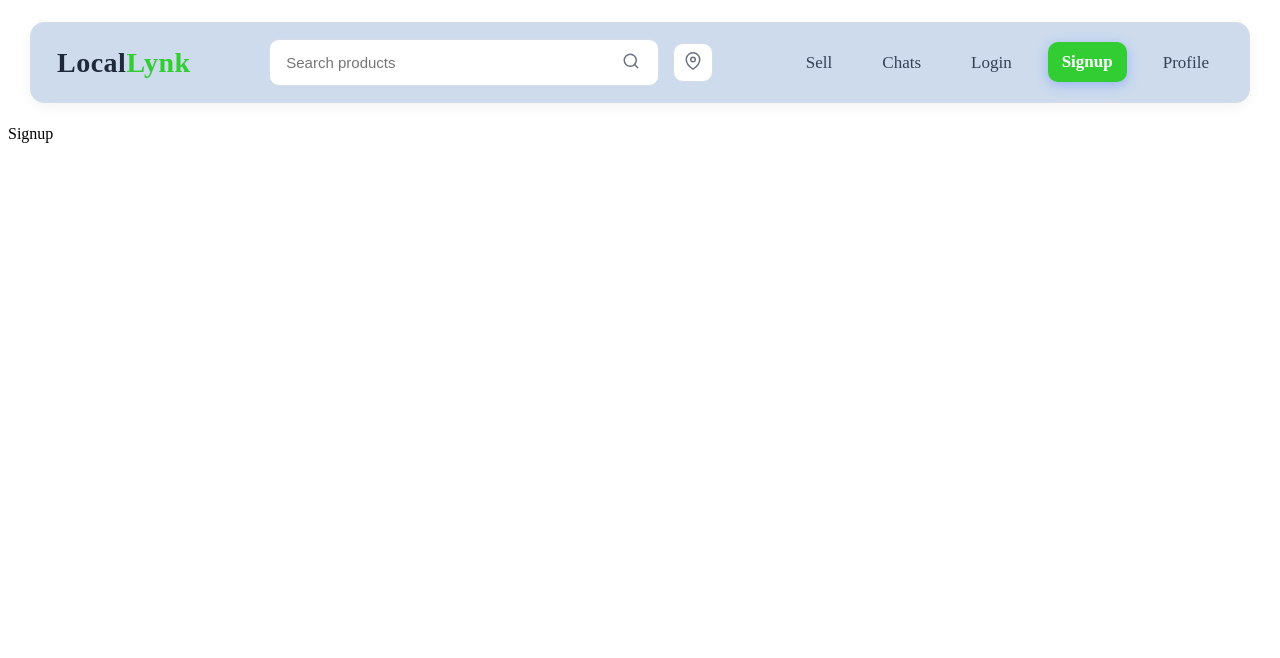
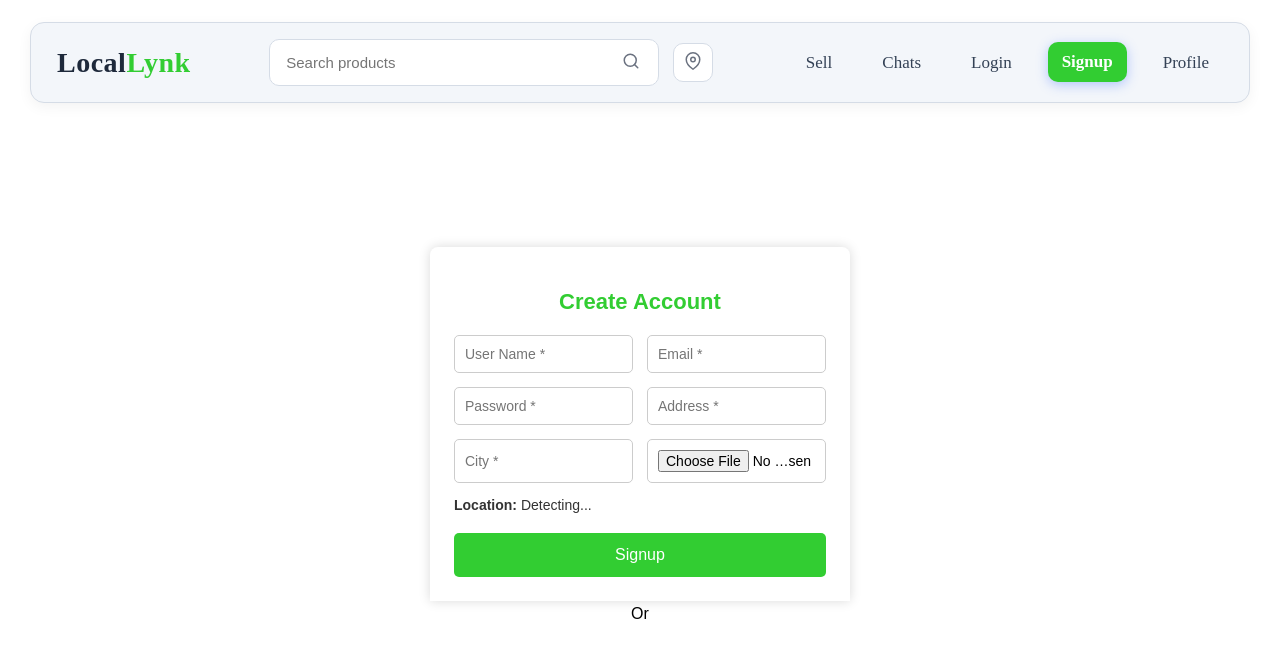
Before and after one commit to Nithish-2809/locallynk-frontend, a React (Vite) app: page /signup in a window 1280 px wide. Shown: the top 658 px of the page. Built offline with nearby package versions, Linux system fonts and the light colour scheme; no server answers.

Commit message:
added signup and signup with google features

```diff
--- a/package.json
+++ b/package.json
@@ -11,8 +11,10 @@
   },
   "dependencies": {
     "@react-google-maps/api": "^2.20.7",
+    "@react-oauth/google": "^0.12.2",
     "axios": "^1.13.2",
     "framer-motion": "^12.23.24",
+    "jwt-decode": "^4.0.0",
     "react": "^19.2.0",
     "react-dom": "^19.2.0",
     "react-hook-form": "^7.66.1",
--- a/src/Styles/Auth.css
+++ b/src/Styles/Auth.css
@@ -0,0 +1,107 @@
+/* PAGE CENTERING */
+.signup-container {
+  min-height: 100vh;
+  display: flex;
+  margin-top: -60px;
+  flex-direction: column;
+  justify-content: center;
+  align-items: center;
+  font-family: Arial, sans-serif;
+}
+
+/* MAIN FORM BOX */
+.signup-box {
+  width: 420px;
+  background: white;
+  padding: 24px;
+  border-radius: 8px 8px 0 0;
+  box-shadow: 0px 0px 12px rgba(0,0,0,0.15);
+
+  display: grid;
+  grid-template-columns: 1fr 1fr;
+  gap: 14px;
+  box-sizing: border-box;
+}
+
+/* TITLE */
+.signup-title {
+  grid-column: span 2;
+  text-align: center;
+  color: limegreen;
+  font-size: 22px;
+  font-weight: bold;
+  margin-bottom: 6px;
+}
+
+/* INPUT FIELDS */
+.signup-box input {
+  width: 100%;              /* ✅ FIX OVERFLOW */
+  padding: 10px;
+  border-radius: 5px;
+  border: 1px solid #ccc;
+  outline: none;
+  font-size: 14px;
+  box-sizing: border-box;   /* ✅ FIX WIDTH CALCULATION */
+}
+
+/* LOCATION TEXT */
+.coords {
+  grid-column: span 2;
+  font-size: 14px;
+  color: #333;
+}
+
+/* SIGNUP BUTTON */
+.signup-btn {
+  grid-column: span 2;
+  background: limegreen;
+  border: none;
+  color: white;
+  padding: 13px;
+  font-size: 16px;
+  border-radius: 5px;
+  cursor: pointer;
+  margin-top: 6px;
+}
+
+.signup-btn:hover {
+  background: #25a425;
+}
+
+/* GOOGLE SECTION */
+.google-wrapper {
+  width: 420px;
+  text-align: center;
+  padding: 14px;
+  border-radius: 0 0 8px 8px;
+  margin-top: -10px;   /* ✅ Pull closer to form */
+}
+
+
+/* GOOGLE TEXT */
+.google-wrapper p {
+  margin-bottom: 6px;
+  margin-top: 0;
+}
+
+/* CENTER BUTTON */
+
+
+
+/* MOBILE */
+@media (max-width: 500px) {
+  .signup-box,
+  .google-wrapper {
+    width: 95%;
+  }
+
+  .signup-box {
+    grid-template-columns: 1fr;
+  }
+
+  .signup-title,
+  .coords,
+  .signup-btn {
+    grid-column: span 1;
+  }
+}
--- a/src/Styles/Nav.css
+++ b/src/Styles/Nav.css
@@ -4,7 +4,7 @@
   align-items: center;
   justify-content: space-between;
 
-  background: #cddbed;
+  background: #f3f6fa;
   border: 1px solid #d5dce6;
   border-radius: 14px;
 
--- /dev/null
+++ b/src/Styles/Notification.css
@@ -0,0 +1,48 @@
+/* Notification Popup */
+.noti-popup {
+  position: fixed;
+  top: 25px;
+  right: 25px;
+
+  background: white;
+  padding: 14px 20px;
+
+  border-radius: 12px;
+  border: 1px solid #d5dce6;
+
+  font-size: 15px;
+  font-weight: 600;
+
+  box-shadow: 0 4px 14px rgba(0,0,0,0.12);
+
+  z-index: 9999;
+  animation: slideIn 0.3s ease, fadeOut 0.3s ease 2.5s forwards;
+}
+
+.noti-popup.success {
+  border-left: 6px solid limegreen;
+  color: #166534;
+}
+
+.noti-popup.error {
+  border-left: 6px solid red;
+  color: #b91c1c;
+}
+
+@keyframes slideIn {
+  from {
+    transform: translateX(120%);
+    opacity: 0;
+  }
+  to {
+    transform: translateX(0%);
+    opacity: 1;
+  }
+}
+
+@keyframes fadeOut {
+  to {
+    opacity: 0;
+    transform: translateX(120%);
+  }
+}
--- /dev/null
+++ b/src/components/Notification.jsx
@@ -0,0 +1,14 @@
+
+import "../Styles/Notification.css"
+
+const Notification = ({ type, message }) => {
+  return (
+    <div
+      className={`noti-popup ${type === "success" ? "success" : "error"}`}
+    >
+      {message}
+    </div>
+  );
+};
+
+export default Notification;
--- a/src/main.jsx
+++ b/src/main.jsx
@@ -2,11 +2,14 @@ import { StrictMode } from 'react'
 import { createRoot } from 'react-dom/client'
 import { BrowserRouter } from 'react-router-dom'
 import App from './App.jsx'
+import { GoogleOAuthProvider } from '@react-oauth/google';
 
 createRoot(document.getElementById('root')).render(
   <StrictMode>
+    <GoogleOAuthProvider clientId="518576783462-0jv2et0r1q59e97pc0n0m1j1n6aehjn0.apps.googleusercontent.com">
     <BrowserRouter>
     <App />
     </BrowserRouter>
+    </GoogleOAuthProvider>
   </StrictMode>,
 )
--- a/src/pages/Signup.jsx
+++ b/src/pages/Signup.jsx
@@ -1,9 +1,211 @@
-import React from 'react'
+import { useState, useEffect } from "react";
+import axios from "axios";
+import Notification from "../components/Notification";
+import "../Styles/Auth.css";
+import { GoogleLogin } from "@react-oauth/google";
+import { jwtDecode } from "jwt-decode";
 
-function Signup() {
+const Signup = () => {
+
+  const [popup, setPopup] = useState({ show: false, type: "", message: "" });
+  const [loading, setLoading] = useState(false);
+  const [googleData, setGoogleData] = useState(null);
+
+  const showPopup = (type, message) => {
+    setPopup({ show: true, type, message });
+    setTimeout(() => setPopup({ show: false, type: "", message: "" }), 10000);
+  };
+
+  const [formData, setFormData] = useState({
+    userName: "",
+    email: "",
+    password: "",
+    address: "",
+    city: "",
+    profilePic: null,
+    latitude: "",
+    longitude: "",
+  });
+
+  // 📍 GPS Auto-detection
+  useEffect(() => {
+    if (!navigator.geolocation) {
+      showPopup("error", "Geolocation not supported!");
+      return;
+    }
+
+    navigator.geolocation.getCurrentPosition(
+      (pos) => {
+        setFormData((prev) => ({
+          ...prev,
+          latitude: pos.coords.latitude,
+          longitude: pos.coords.longitude,
+        }));
+      },
+      () => showPopup("error", "Location permission denied")
+    );
+  }, []);
+
+  // ✅ INPUT HANDLING
+  const handleChange = (e) => {
+    const { name, value } = e.target;
+    setFormData((prev) => ({ ...prev, [name]: value }));
+  };
+
+  const handleFile = (e) =>
+    setFormData((prev) => ({ ...prev, profilePic: e.target.files[0] }));
+
+  // ✅ NORMAL + GOOGLE SIGNUP SUBMIT
+  const handleSubmit = async (e) => {
+    e.preventDefault();
+
+    if (!formData.userName || !formData.email || !formData.password || !formData.address || !formData.city) {
+      showPopup("error", "All fields are required!");
+      return;
+    }
+
+    try {
+      setLoading(true);
+
+      const data = new FormData();
+      data.append("userName", formData.userName);
+      data.append("email", formData.email);
+      data.append("password", formData.password);
+
+      data.append(
+        "location",
+        JSON.stringify({
+          type: "Point",
+          coordinates: [
+            Number(formData.longitude),
+            Number(formData.latitude),
+          ],
+          address: formData.address,
+          city: formData.city,
+        })
+      );
+
+      if (formData.profilePic) {
+        data.append("profilePic", formData.profilePic);
+      }
+
+      await axios.post(
+        "https://locallynk-production.up.railway.app/user/signup",
+        data
+      );
+
+      showPopup("success", "Signup Successful ✅");
+      setTimeout(() => window.location.href = "/login", 1500);
+
+    } catch (err) {
+      console.error(err);
+      showPopup("error", err.response?.data?.msg || "Signup Failed!");
+    } finally {
+      setLoading(false);
+    }
+  };
+
+  // ✅ GOOGLE DETECTOR (NO API CALL HERE)
+  const handleGoogleSignup = (credentialResponse) => {
+    const decoded = jwtDecode(credentialResponse.credential);
+
+    setGoogleData(decoded);
+
+    setFormData((prev) => ({
+      ...prev,
+      userName: decoded.name,
+      email: decoded.email,
+      password: decoded.sub,
+      profilePic: decoded.picture
+    }));
+
+    showPopup("success", "Google detected ✅ Fill Address & City to continue");
+  };
+
   return (
-    <div>Signup</div>
-  )
-}
+    <div className="signup-container">
 
-export default Signup
+      <form onSubmit={handleSubmit} className="signup-box">
+        <h2 className="signup-title">Create Account</h2>
+
+        <input
+          type="text"
+          placeholder="User Name *"
+          name="userName"
+          value={formData.userName}
+          disabled={googleData}
+          onChange={handleChange}
+        />
+
+        <input
+          type="email"
+          placeholder="Email *"
+          name="email"
+          value={formData.email}
+          disabled={googleData}
+          onChange={handleChange}
+        />
+
+        <input
+          type="password"
+          placeholder="Password *"
+          name="password"
+          value={formData.password}
+          disabled={googleData}
+          onChange={handleChange}
+        />
+
+        <input
+          type="text"
+          placeholder="Address *"
+          name="address"
+          value={formData.address}
+          onChange={handleChange}
+        />
+
+        <input
+          type="text"
+          placeholder="City *"
+          name="city"
+          value={formData.city}
+          onChange={handleChange}
+        />
+
+        {!googleData && (
+          <input type="file" accept="image/*" onChange={handleFile} />
+        )}
+
+        <div className="coords">
+          <strong>Location:</strong>{" "}
+          {formData.latitude
+            ? `${formData.latitude}, ${formData.longitude}`
+            : "Detecting..."}
+        </div>
+
+        <button type="submit" className="signup-btn" disabled={loading}>
+          {loading ? "Please wait..." : "Signup"}
+        </button>
+      </form>
+
+      {/* ✅ GOOGLE SIGNUP */}
+      {!googleData && (
+        <div className="google-wrapper">
+          <p>Or</p>
+          <div className="google-btn">
+            <GoogleLogin
+              theme="filled_black"
+              size="large"
+              onSuccess={handleGoogleSignup}
+              onError={() => showPopup("error", "Google Signup Failed")}
+            />
+          </div>
+        </div>
+      )}
+
+      {popup.show && <Notification type={popup.type} message={popup.message} />}
+
+    </div>
+  );
+};
+
+export default Signup;
```
Also changed, not shown: 1 other file (tests, documents, lock files or other folders).
